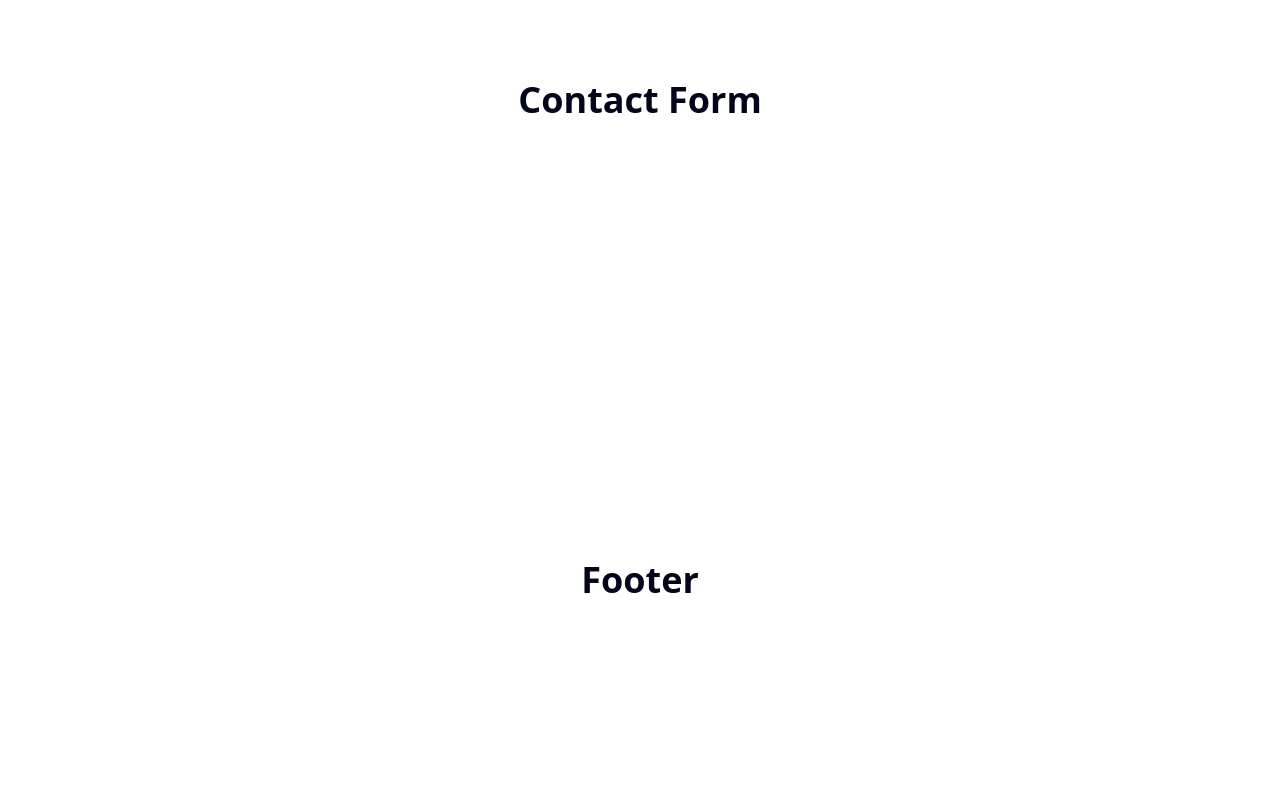
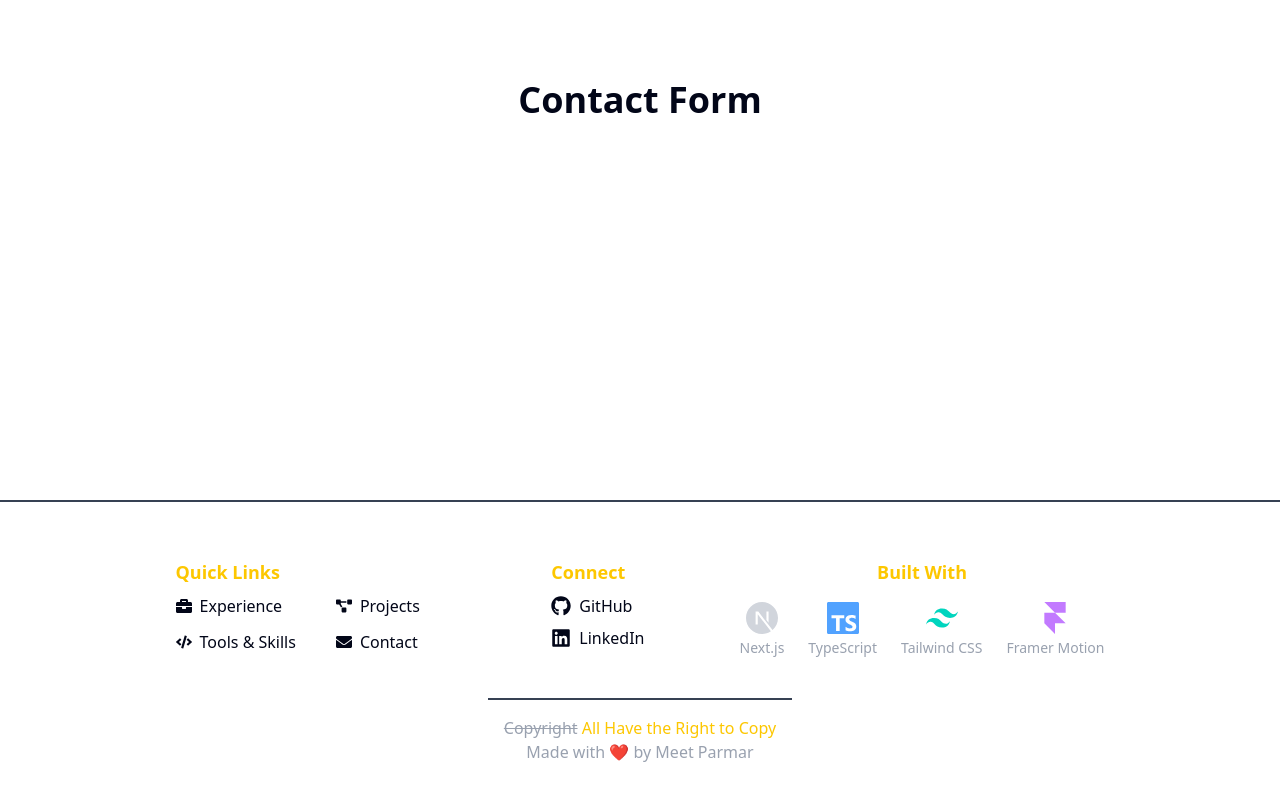
Before and after one commit to MeetParmar2302/dev-portfolio, a Next.js app: page / in a window 1280 px wide. Shown: the part 4652-5452 px from the top of the page. Before the commit the page ends 5312 px from the top, so only its background shows below. Built offline with nearby package versions, Linux system fonts and the light colour scheme.

Commit message:
feat: adds footer

```diff
--- a/src/app/globals.css
+++ b/src/app/globals.css
@@ -139,6 +139,10 @@ body{
   overflow-x: hidden;
 }
 
+/* html {
+  scroll-behavior: smooth;
+} */
+
 .glow-container {
   position: relative;
   min-width: 230px;
--- /dev/null
+++ b/src/components/ContactForm.tsx
@@ -0,0 +1,10 @@
+import React from 'react'
+
+const ContactForm = () => {
+  return (
+    <section id="contact" className="h-screen w-screen flex items-center justify-center text-4xl font-bold">Contact Form</section>
+
+  )
+}
+
+export default ContactForm
--- a/src/components/Experience.tsx
+++ b/src/components/Experience.tsx
@@ -2,7 +2,7 @@ import React from 'react'
 
 const Experience = () => {
   return (
-    <section id="tools" className="h-screen w-screen flex items-center justify-center text-4xl font-bold">Experience</section>
+    <section id="experience" className="h-screen w-screen flex items-center justify-center text-4xl font-bold">Experience</section>
   )
 }
 
--- /dev/null
+++ b/src/components/Footer.tsx
@@ -0,0 +1,83 @@
+import { FaGithub, FaLinkedin, FaEnvelope, FaCode, FaBriefcase, FaProjectDiagram } from "react-icons/fa";
+import { SiNextdotjs, SiTypescript, SiTailwindcss, SiFramer } from "react-icons/si";
+
+const scrollToSection = (id: string) => {
+  document.getElementById(id)?.scrollIntoView({ behavior: "smooth" });
+};
+
+const techStack = [
+  { name: "Next.js", icon: SiNextdotjs, color: "text-gray-300" },
+  { name: "TypeScript", icon: SiTypescript, color: "text-blue-400" },
+  { name: "Tailwind CSS", icon: SiTailwindcss, color: "text-teal-400" },
+  { name: "Framer Motion", icon: SiFramer, color: "text-purple-400" },
+];
+
+const Footer = () => {
+  return (
+    <footer className="w-full py-8 border-t-2 border-gray-700 flex flex-col items-center justify-center">
+
+      {/* Main Footer Content - Side by Side */}
+      <div className="w-full max-w-screen-lg flex justify-around text-center sm:text-left py-6">
+
+        {/* Quick Links */}
+        <div>
+          <h2 className="text-lg font-bold text-yellow-400">Quick Links</h2>
+          <div className="grid grid-cols-2 gap-x-10 gap-y-3 mt-2">
+            <a onClick={() => scrollToSection("experience")} className="flex items-center gap-2 hover:text-yellow-400 cursor-pointer">
+              <FaBriefcase /> Experience
+            </a>
+            <a onClick={() => scrollToSection("projects")} className="flex items-center gap-2 hover:text-yellow-400 cursor-pointer">
+              <FaProjectDiagram /> Projects
+            </a>
+            <a onClick={() => scrollToSection("tools")} className="flex items-center gap-2 hover:text-yellow-400 cursor-pointer">
+              <FaCode /> Tools & Skills
+            </a>
+            <a onClick={() => scrollToSection("contact")} className="flex items-center gap-2 hover:text-yellow-400 cursor-pointer">
+              <FaEnvelope /> Contact
+            </a>
+          </div>
+        </div>
+
+
+        {/* Social Links */}
+        <div>
+          <h2 className="text-lg font-bold text-yellow-400">Connect</h2>
+          <div className="flex flex-col space-y-2 mt-2">
+            <a href="https://github.com/MeetParmar2302" target="_blank" rel="noopener noreferrer" className="hover:text-yellow-400 flex items-center gap-2" aria-label="GitHub Profile">
+              <FaGithub size={20} /> GitHub
+            </a>
+            <a href="https://www.linkedin.com/in/meetparmar-iiitsurat/" target="_blank" rel="noopener noreferrer" className="hover:text-yellow-400 flex items-center gap-2" aria-label="LinkedIn Profile">
+              <FaLinkedin size={20} /> LinkedIn
+            </a>
+          </div>
+        </div>
+
+        {/* Tech Stack */}
+        <div className="flex flex-col items-center text-center">
+          <h2 className="text-lg font-bold text-yellow-400">Built With</h2>
+          <div className="flex justify-center gap-6 mt-4">
+            {techStack.map((tech, index) => (
+              <div key={index} className="flex flex-col items-center hover:scale-110 transition-transform">
+                <tech.icon className={`w-8 h-8 ${tech.color}`} />
+                <p className="text-sm text-gray-400 mt-1">{tech.name}</p>
+              </div>
+            ))}
+          </div>
+        </div>
+      </div>
+
+      {/* Copyright & Branding */}
+      <div className="text-center mt-4 border-t-2 border-gray-700 p-4 mx-auto">
+        <p className="text-yellow-400">
+          <s className="text-gray-400">Copyright</s> All Have the Right to Copy
+        </p>
+        <p className="text-gray-400">
+          Made with <span className="text-red-500">❤️</span> by Meet Parmar
+        </p>
+      </div>
+
+    </footer>
+  );
+};
+
+export default Footer;
--- a/src/components/Projects.tsx
+++ b/src/components/Projects.tsx
@@ -21,7 +21,7 @@ const projects = [
 
 export default function Projects() {
   return (
-    <main className="sm:min-w-screen max-w-screen min-h-screen flex flex-col items-center lg:items-start justify-center text-left space-y-10 px-5">
+    <main id="projects" className="sm:min-w-screen max-w-screen min-h-screen flex flex-col items-center lg:items-start justify-center text-left space-y-10 px-5">
 
       <h1 className="text-6xl font-bold text-center transition-transform duration-300 hover:scale-105">Projects</h1>
 
--- a/src/components/VerticalSection.tsx
+++ b/src/components/VerticalSection.tsx
@@ -1,4 +1,6 @@
+import ContactForm from "./ContactForm";
 import Experience from "./Experience";
+import Footer from "./Footer";
 import ToolsAndSkills from "./ToolsAndSkills";
 
 const ThirdSection = () => {
@@ -11,10 +13,10 @@ const ThirdSection = () => {
       <Experience />
 
       {/* Contact Form */}
-      <section id="contact" className="h-screen w-screen flex items-center justify-center text-4xl font-bold">Contact Form</section>
+      <ContactForm />
 
       {/* Footer */}
-      <footer className="h-40 w-screen flex items-center justify-center text-4xl font-bold">Footer</footer>
+      <Footer />
     </div>
   );
 };
```
